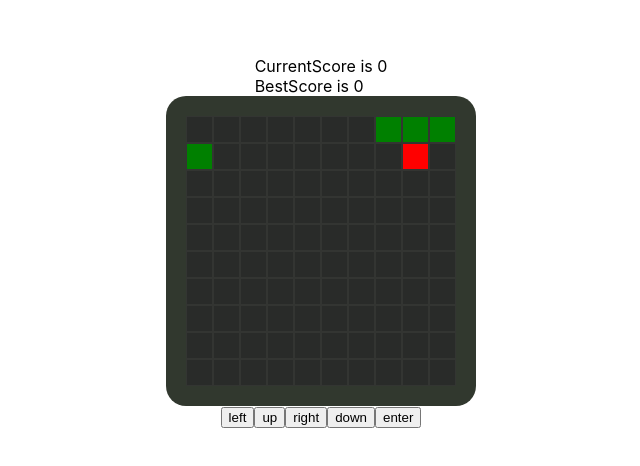
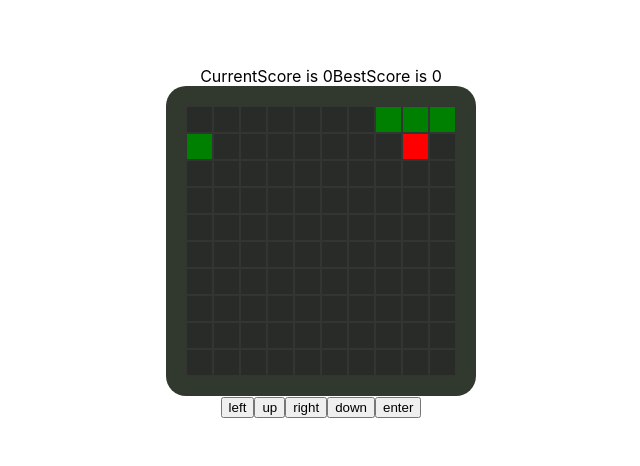
Before and after one commit to PopovDS617/snake-game, a React (Vite) app: page / in a window 1280 px wide. Shown: the part 158-624 px from the top of the page, without its empty margins (319-959 px from the left). Built offline with nearby package versions, Linux system fonts and the light colour scheme.

Commit message:
feat: moved scores to a separate block

```diff
--- a/src/App.tsx
+++ b/src/App.tsx
@@ -3,13 +3,15 @@ import Screen from './components/Screen/Screen';
 import Controls from './components/Controls/Controls';
 import CurrentScore from './components/Score/CurrentScore';
 import BestScore from './components/Score/BestScore';
+import Modal from './components/Modal/Modal';
+import { useAppSelector } from './store/store-hooks';
+import ScoreList from './components/Score/ScoreList';
 
 function App() {
   return (
     <div className="app">
       <div>
-        <CurrentScore />
-        <BestScore />
+        <ScoreList />
       </div>
       <Screen />
       <Controls />
--- a/src/components/Score/BestScore.tsx
+++ b/src/components/Score/BestScore.tsx
@@ -1,11 +1,4 @@
-import React from 'react';
-import { useAppSelector } from '../../store/store-hooks';
-
-type Props = {};
-
-const BestScore = (props: Props) => {
-  const bestScore = useAppSelector((state) => state.snake.bestScore);
-
+const BestScore = ({ bestScore }: { bestScore: number }) => {
   return <div>BestScore is {bestScore}</div>;
 };
 
--- a/src/components/Score/CurrentScore.tsx
+++ b/src/components/Score/CurrentScore.tsx
@@ -1,9 +1,7 @@
 import React from 'react';
 import { useAppSelector } from '../../store/store-hooks';
 
-const CurrentScore = () => {
-  const currentScore = useAppSelector((state) => state.snake.score);
-
+const CurrentScore = ({ currentScore }: { currentScore: number }) => {
   return <div>CurrentScore is {currentScore}</div>;
 };
 
--- /dev/null
+++ b/src/components/Score/ScoreList.tsx
@@ -0,0 +1,21 @@
+import CurrentScore from './CurrentScore';
+import BestScore from './BestScore';
+import { useAppSelector } from '../../store/store-hooks';
+import './score.scss';
+
+const ScoreList = () => {
+  const {
+    score: currentScore,
+    bestScore,
+    hasFailed,
+  } = useAppSelector((state) => state.snake);
+
+  return (
+    <div className="score-container">
+      <CurrentScore currentScore={currentScore} />
+      <BestScore bestScore={bestScore} />
+    </div>
+  );
+};
+
+export default ScoreList;
--- /dev/null
+++ b/src/components/Score/score.scss
@@ -0,0 +1,5 @@
+.score-container {
+  display: flex;
+  justify-content: center;
+  align-items: center;
+}
```
